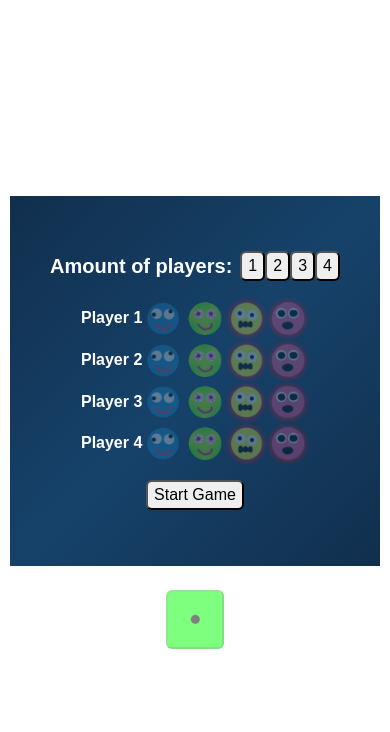
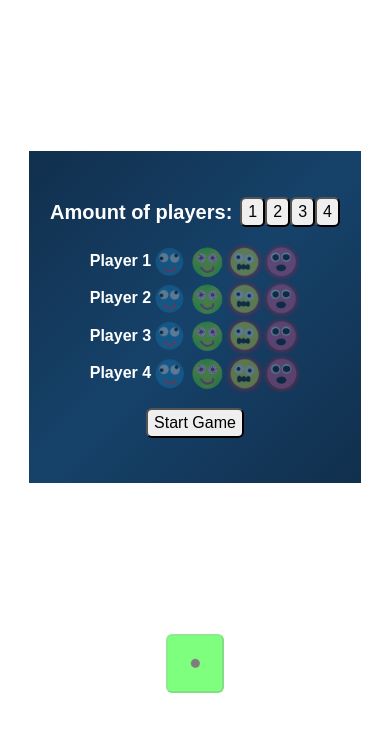
Before and after one commit to BadyTM/Portfolio, a plain HTML site: page snakes and ladders/index.html in a window 390 px wide. Drawn offline with nearby package versions, Linux system fonts and the light colour scheme.

Commit message:
Refactoring

```diff
--- a/snakes and ladders/index.html
+++ b/snakes and ladders/index.html
@@ -15,7 +15,7 @@
 </head>
 
 <body>
-     <div class="wrapper d-flex flex-column justify-content-center align-items-center">
+     <div class="wrapper d-flex flex-column justify-content-evenly align-items-center">
           <div class="game position-relative">
                <div class="d-block player-1 player" style="bottom: 0%; left: 0%"></div>
                <div class="d-block player-2 player" style="bottom: 0%; left: 0%"></div>
@@ -59,13 +59,12 @@
                               <button class="avatar-pink avatar-btn" onclick="setPlayerAvatar('.player-4', 'pink')"></button>
                          </div>
                     </div>
-
                     <button class="start-button rounded" onclick="startGame()">
                          Start Game
                     </button>
                </div>
           </div>
-          <div class="dice-placeholder mt-4 position-relative">
+          <div class="dice-placeholder position-relative">
                <button class="dice-1 dice-number rounded d-block" disabled onclick="toggleDice()">
                </button>
                <button class="dice-2 dice-number rounded d-none" onclick="toggleDice()">
--- a/snakes and ladders/styling.scss
+++ b/snakes and ladders/styling.scss
@@ -4,8 +4,8 @@
 }
 
 .wrapper {
- width: 100vw;
- height: 100vh;
+     width: 100vw;
+     height: 100vh;
 }
 
 .game {
@@ -33,14 +33,17 @@
      opacity: 0.3;
 
      &.avatar-blue {
-     background-image: url("images/avatars/blue.png");
+          background-image: url("images/avatars/blue.png");
      }
+
      &.avatar-green {
           background-image: url("images/avatars/green.png");
      }
+
      &.avatar-yellow {
           background-image: url("images/avatars/yellow.png");
      }
+
      &.avatar-pink {
           background-image: url("images/avatars/pink.png");
      }
@@ -63,18 +66,23 @@
           &.dice-1 {
                background-image: url("images/1.png");
           }
+
           &.dice-2 {
                background-image: url("images/2.png");
           }
+
           &.dice-3 {
                background-image: url("images/3.png");
           }
+
           &.dice-4 {
                background-image: url("images/4.png");
           }
+
           &.dice-5 {
                background-image: url("images/5.png");
           }
+
           &.dice-6 {
                background-image: url("images/6.png");
           }
@@ -91,21 +99,24 @@
      &.player-1 {
           background-image: url("images/avatars/blue.png");
      }
+
      &.player-2 {
           background-image: url("images/avatars/green.png");
      }
+
      &.player-3 {
           background-image: url("images/avatars/yellow.png");
      }
+
      &.player-4 {
           background-image: url("images/avatars/pink.png");
      }
 }
 
-@media only screen and (max-width: 724px) {
-     .game{
+@media (max-aspect-ratio: 1/1) {
+     .game {
           height: unset;
-          width: 95%;
+          width: 85%;
      }
 
      .dice-placeholder {
```
Also changed, not shown: snakes and ladders/styling.css, 1 other file.
